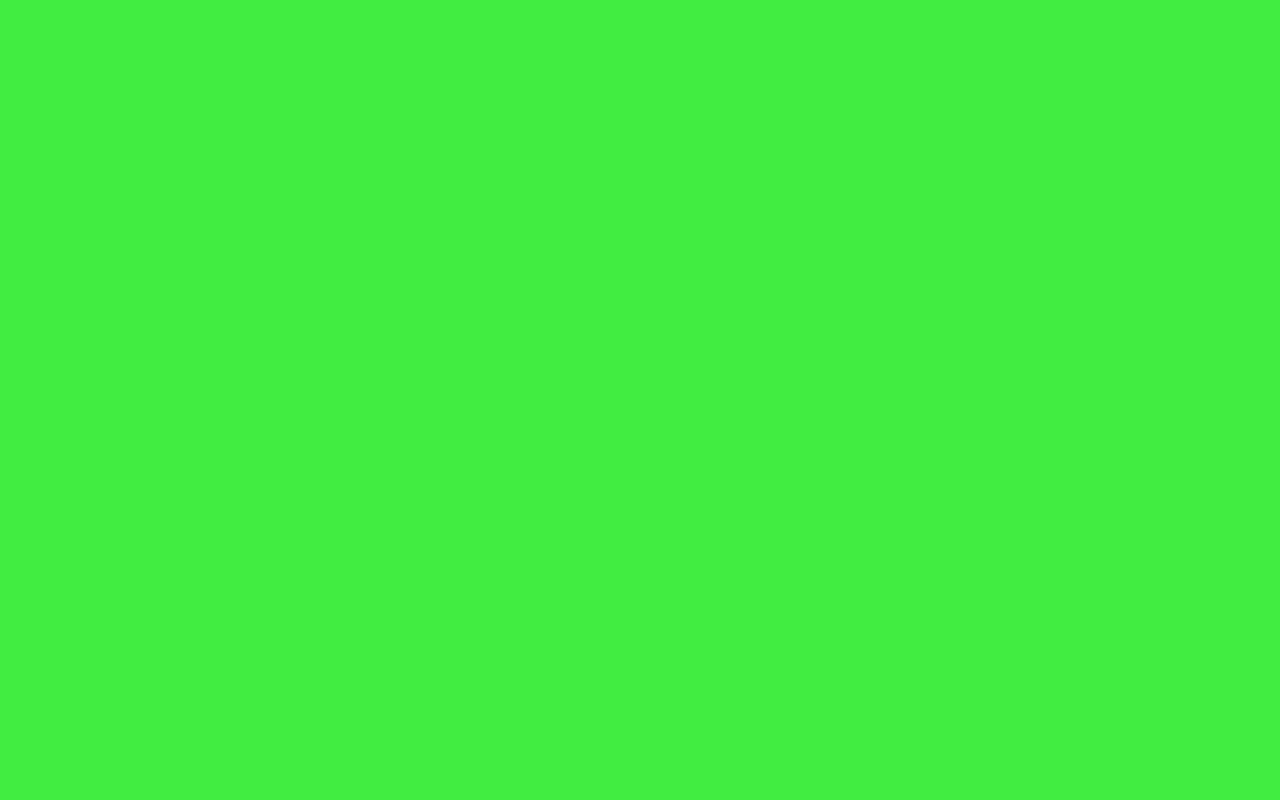
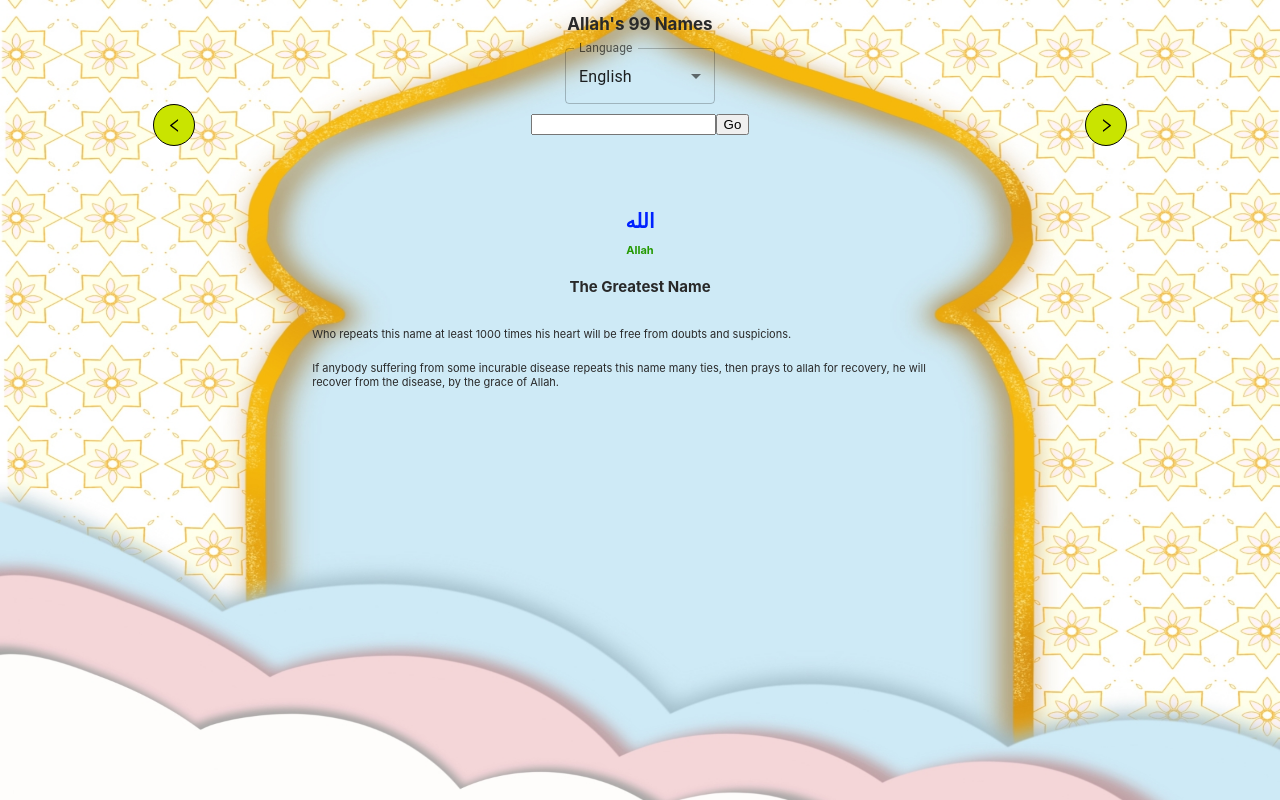
Before and after one commit to Muad1105/Allah99Names, a React (Create React App) app: page /Allah99Names/name in a window 1280 px wide. Before the commit this address had no page. Built offline with nearby package versions, Linux system fonts and the light colour scheme.

Commit message:
commit gh-pages uninstalled and login routes redirection changes

```diff
--- a/package.json
+++ b/package.json
@@ -45,8 +45,5 @@
       "last 1 firefox version",
       "last 1 safari version"
     ]
-  },
-  "devDependencies": {
-    "gh-pages": "^6.1.1"
   }
 }
--- a/src/App.css
+++ b/src/App.css
@@ -119,8 +119,7 @@ body {
   align-items: center;
 }
 
-.name-and-meaning-holder {
-  position: relative;
+.arabic-translation-name-holder {
   text-align: center;
   display: flex;
   flex-direction: column;
@@ -144,22 +143,19 @@ body {
   font-weight: bold;
 }
 .allah-name-arabic {
-  position: absolute;
   font-size: 19px;
-  color: rgb(209, 209, 4);
+  color: rgb(0, 34, 255);
   z-index: 2;
   top: 40%;
   left: 20%;
 }
 .number {
-  position: absolute;
   top: 78%;
   left: 17%;
   font-size: 11px;
-  color: rgb(36, 153, 0);
+  /* color: rgb(36, 153, 0); */
 }
 .allah-name-translation {
-  position: absolute;
   color: rgb(36, 153, 0);
   z-index: 2;
   top: 78%;
@@ -223,11 +219,10 @@ body {
 
 @media only screen and (min-width: 70px) and (max-width: 767px) {
   .name-container {
-    font-size: 11px;
+    font-size: 13px;
     width: 100vw;
   }
   .gotoName {
-    top: 10px;
     display: flex;
     flex-direction: column;
     justify-content: center;
@@ -265,7 +260,7 @@ body {
     top: 80%;
     left: 27%;
     font-size: 15px;
-    color: rgb(36, 153, 0);
+    /* color: rgb(36, 153, 0); */
   }
 
   .meaning {
--- a/src/App.js
+++ b/src/App.js
@@ -8,13 +8,16 @@ function App() {
     <div className="App">
       <header className="App-header">
         <Routes>
-          <Route path="/" element={<Navigate to="/Allah99Names/allNames" />} />
+          <Route
+            path="/Allah99Names"
+            element={<Navigate to="/Allah99Names/allNames" />}
+          />
           <Route
             path="https://muad1105.github.io/Allah99Names/"
             element={<Navigate to="/Allah99Names/allNames" />}
           />
           <Route path="/Allah99Names/allNames" element={<AllNamesList />} />
-          <Route path="/Allah99Names" element={<EachNameStructure />} />
+          <Route path="/Allah99Names/name" element={<EachNameStructure />} />
         </Routes>
       </header>
     </div>
--- a/src/components/AllNamesList.js
+++ b/src/components/AllNamesList.js
@@ -10,7 +10,7 @@ const AllNamesList = () => {
   const dispatch = useDispatch();
 
   const handleOpenName = (nameNumber) => {
-    navigate(`/Allah99Names`);
+    navigate(`/Allah99Names/name`);
     dispatch(setNameIndex(nameNumber));
   };
   return (
--- a/src/components/EachNameStructure.js
+++ b/src/components/EachNameStructure.js
@@ -5,7 +5,6 @@ import { LeftOutlined, RightOutlined } from "@ant-design/icons";
 import SelectLanguage from "./SelectLanguageDropdown";
 import { useParams } from "react-router-dom";
 import nameBorder from "../image/nameBorder.jpg";
-import nameHolder from "../image/allahNameHolder.png";
 import { useSelector } from "react-redux";
 
 const EachNameStructure = () => {
@@ -13,8 +12,6 @@ const EachNameStructure = () => {
   const [currentIndex, setCurrentIndex] = useState(0);
   const [numberEntered, setNumberEntered] = useState("");
   const [selectedLanguage, setSelectedLanguage] = useState(10);
-
-  const params = useParams().id;
 
   const selectedNameIndex = useSelector((state) => state.nameIndex.nameIndex);
 
@@ -26,10 +23,6 @@ const EachNameStructure = () => {
     //To fetch and display names on first load
     showAllahNames();
   }, []);
-
-  // useEffect(() => {
-  //   handleGoPress();
-  // }, [numberEntered]);
 
   const showAllahNames = () => {
     setAllahNamesDesc(
@@ -111,13 +104,13 @@ const EachNameStructure = () => {
               Go
             </button>
           </div>
-          {allahNamesDesc[1] && (
+
+          {allahNamesDesc[0] && (
             <div className="name-section">
-              <div className="name-and-meaning-holder">
-                <img src={nameHolder} className="name-holder" alt="" />
+              <div className="arabic-translation-name-holder">
                 {currentIndex !== 0 && (
                   <div className="number">
-                    {currentIndex ? currentIndex + "." : ""}
+                    {currentIndex ? currentIndex : ""}
                   </div>
                 )}
                 <div className="allah-name-arabic">
```
Also changed, not shown: src/image/allahNameHolder.png (deleted), 1 other file (tests, documents, lock files or other folders).
